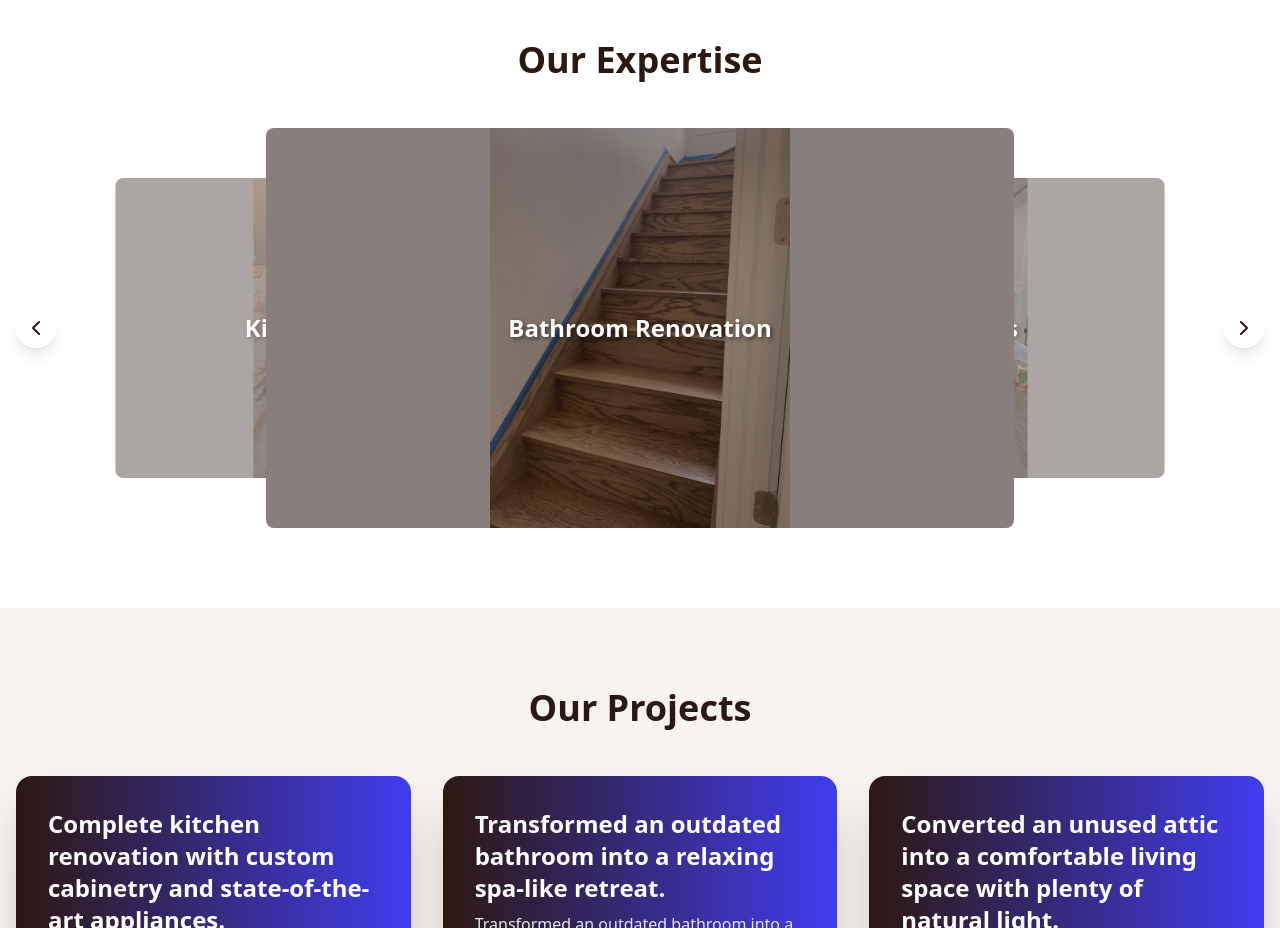
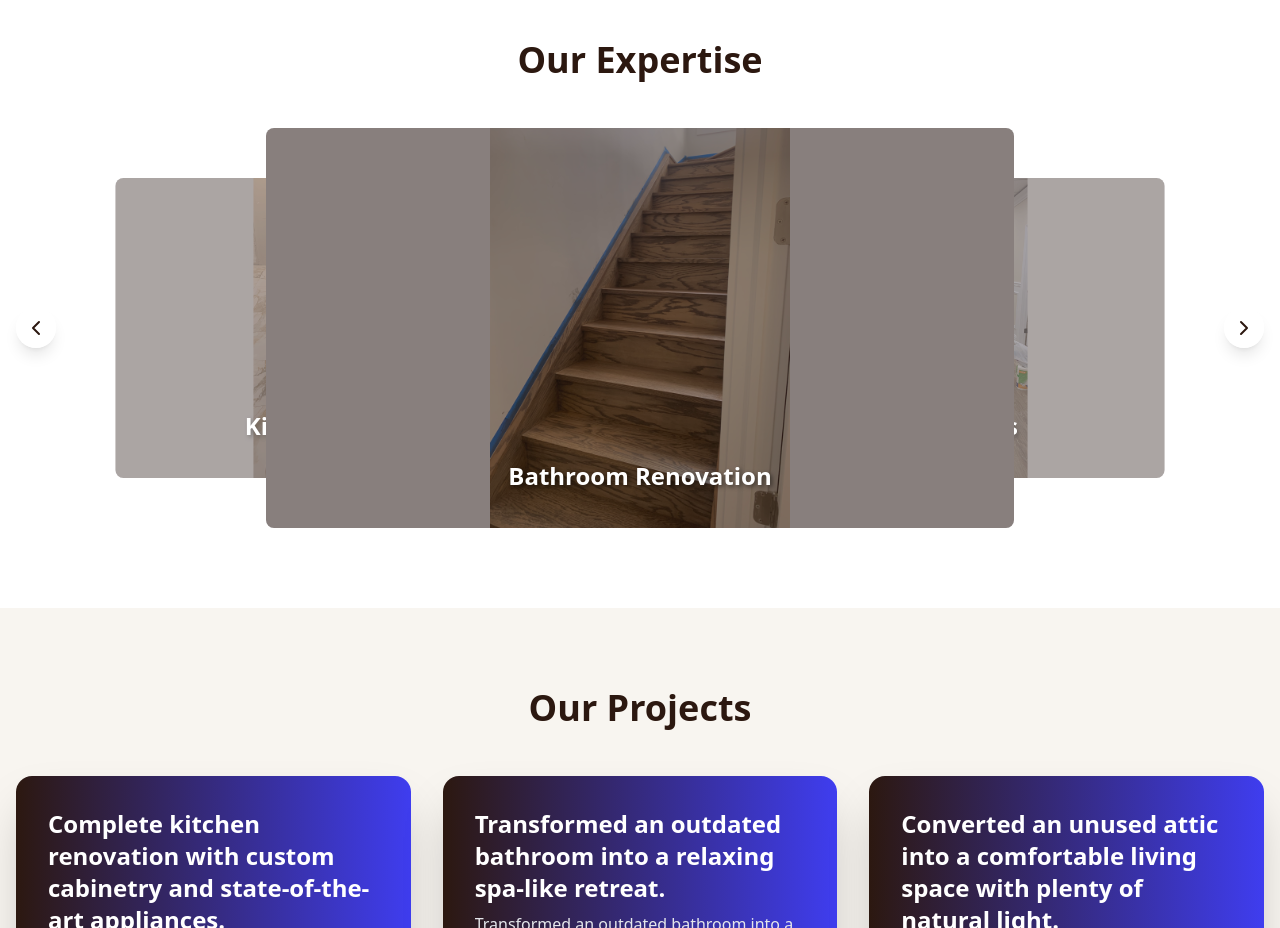
Before and after one commit to JessiP23/construction-website, a Next.js app: page / in a window 1280 px wide. Shown: the part 840-1768 px from the top of the page. Built offline with nearby package versions, Linux system fonts and the light colour scheme.

Commit message:
text improved

```diff
--- a/app/page.js
+++ b/app/page.js
@@ -339,8 +339,8 @@ function Home() {
                     className="w-full h-full object-contain rounded-lg shadow-lg transition-transform duration-300 hover:scale-105"
                   />
                   </div>
-                  <div className="absolute inset-0 bg-[#2c1810] bg-opacity-50 flex items-center justify-center rounded-lg">
-                    <h3 className="text-white text-xl md:text-2xl font-semibold text-shadow">{translations[language].expertiseData[index].title}</h3>
+                  <div className="absolute inset-0 bg-[#2c1810] bg-opacity-50 flex justify-center rounded-lg">
+                    <h3 className="text-white text-xl md:text-2xl font-semibold text-shadow absolute bottom-9">{translations[language].expertiseData[index].title}</h3>
                   </div>
                 </div>
               )
```
